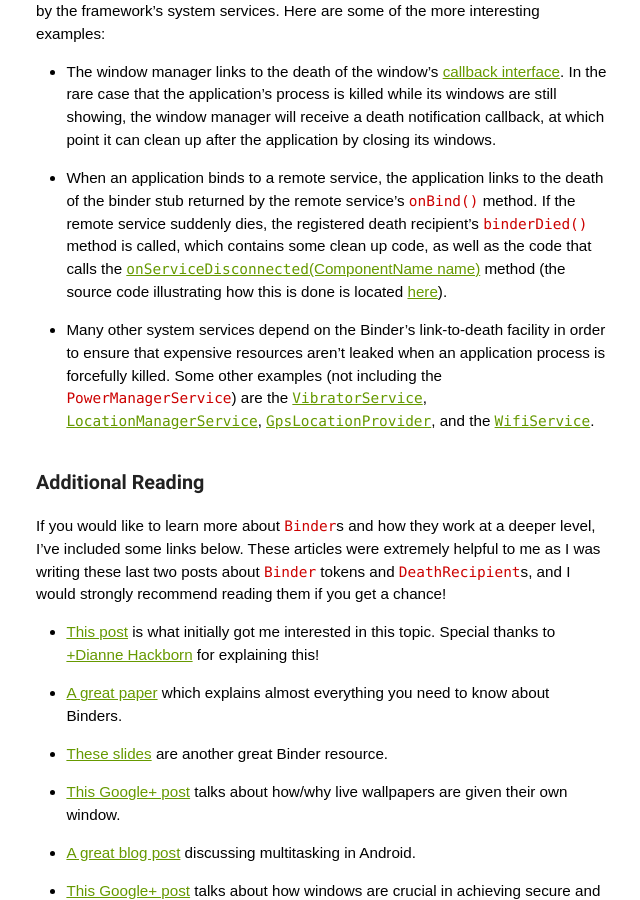
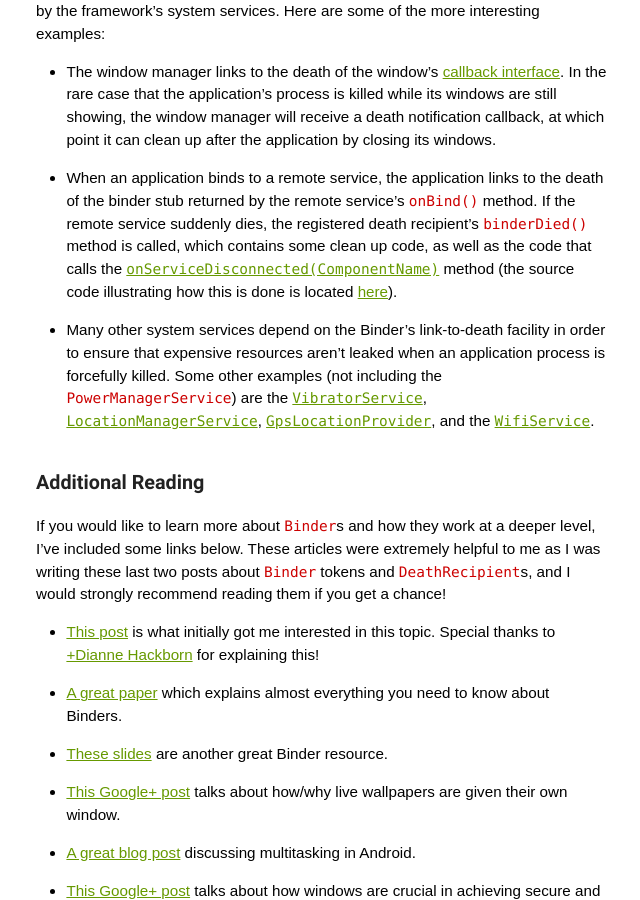
Before and after one commit to alexjlockwood/AndroidDesignPatterns, a Jekyll site: the page built from _posts/2013-08-05-binders-and-death-recipients.md, in a window 1280 px wide and 900 px high, scrolled down 3625 px. Shown: the whole window, without its empty margins (248-888 px from the left). Built offline with Jekyll 4.4.1, drawn with Linux system fonts in a browser that asks for light colours; some web fonts are replaced; Markdown is read by kramdown in place of the engine named in the settings; comment, search, counter and statistics services are not loaded.

Commit message:
Fixed inline code block link

```diff
--- a/_posts/2013-08-05-binders-and-death-recipients.md
+++ b/_posts/2013-08-05-binders-and-death-recipients.md
@@ -186,7 +186,7 @@
     stub returned by the remote service's `onBind()` method. If the remote service suddenly
     dies, the registered death recipient's `binderDied()` method is called, which contains
     some clean up code, as well as the code that calls the
-    <a href="https://developer.android.com/reference/android/content/ServiceConnection.html#onServiceDisconnected(android.content.ComponentName)">`onServiceDisconnected`(ComponentName name)</a>
+    <a href="https://developer.android.com/reference/android/content/ServiceConnection.html#onServiceDisconnected(android.content.ComponentName)">`onServiceDisconnected(ComponentName)`</a>
     method (the source code illustrating how this is done is located
     <a href="https://android.googlesource.com/platform/frameworks/base/+/refs/heads/master/core/java/android/app/LoadedApk.java">here</a>).
 
```
